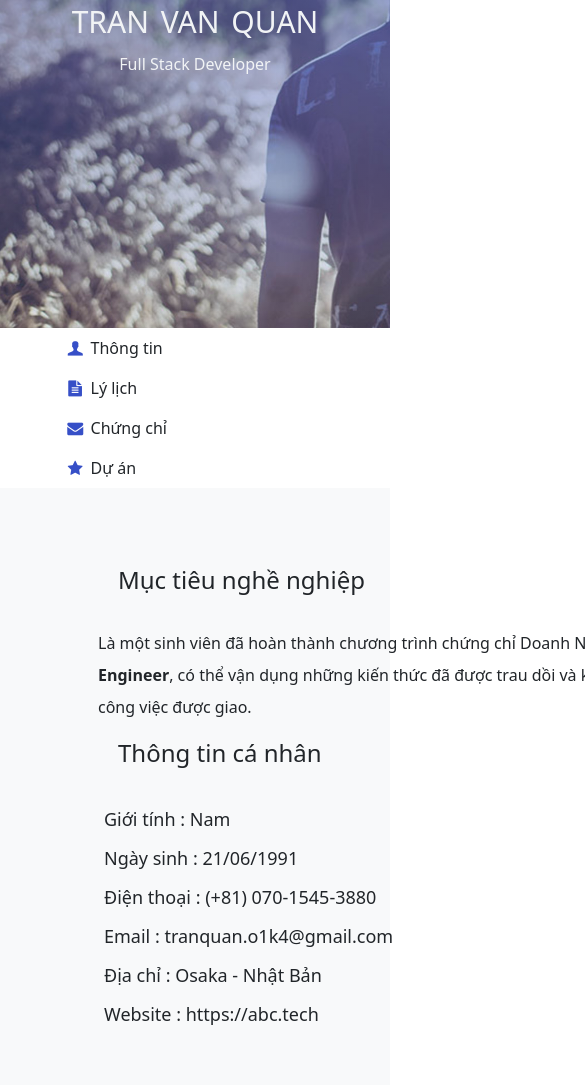
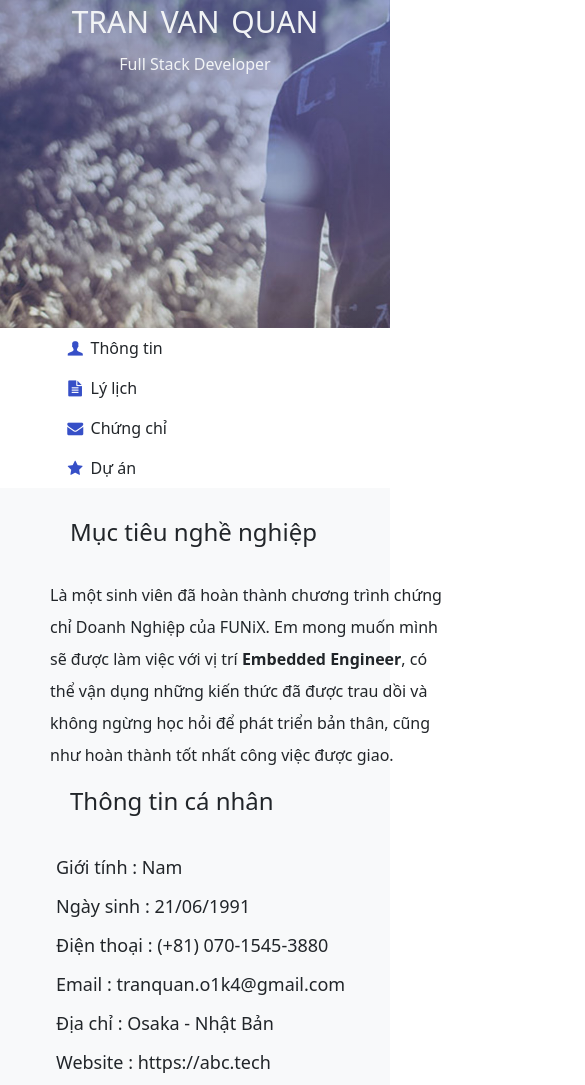
Before and after one commit to quan216/mycv.github.io, a plain HTML site: page index.html in a window 390 px wide. Shown: the part 94-1179 px from the top of the page, 585 px wide, since content can reach past the window. Drawn offline with nearby package versions, Linux system fonts and the light colour scheme.

Commit message:
revise columns width in mobile screen

```diff
--- a/css/mobile.css
+++ b/css/mobile.css
@@ -23,9 +23,11 @@
   }
 
   /* About */
-  .container,
-  .container-sm {
-    max-width: none;
+  .about-element {
+    max-width: 500px;
+  }
+  .container {
+    max-width: 500px;
   }
   */ .align-left {
     padding-left: 0 !important;
--- a/index.html
+++ b/index.html
@@ -65,7 +65,7 @@
     </section>
 
     <!-- ABOUT section -->
-    <section class="section-block bg-grey p-5 about-section">
+    <section class="section-block bg-grey p-md-5 about-section">
       <div class="container">
         <div class="d-md-flex align-items-start justify-content-center">
           <!-- <div class="row"> -->
@@ -98,7 +98,7 @@
     <!--  -->
 
     <!-- Job-info -->
-    <section class="p-5 section-block job-info-section">
+    <section class="p-md-5section-block job-info-section">
       <div class="container">
         <div class="row">
           <!--  -->
```
